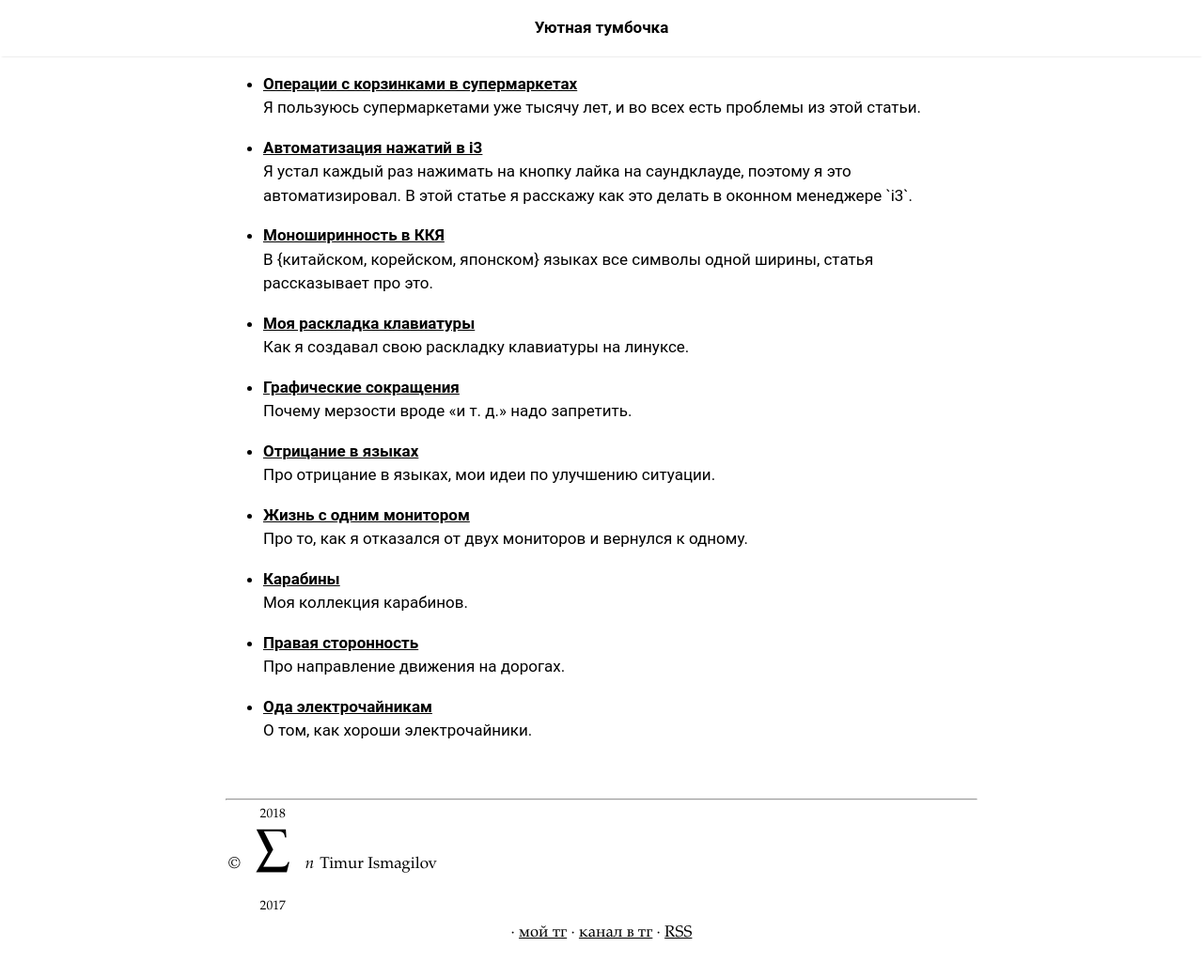
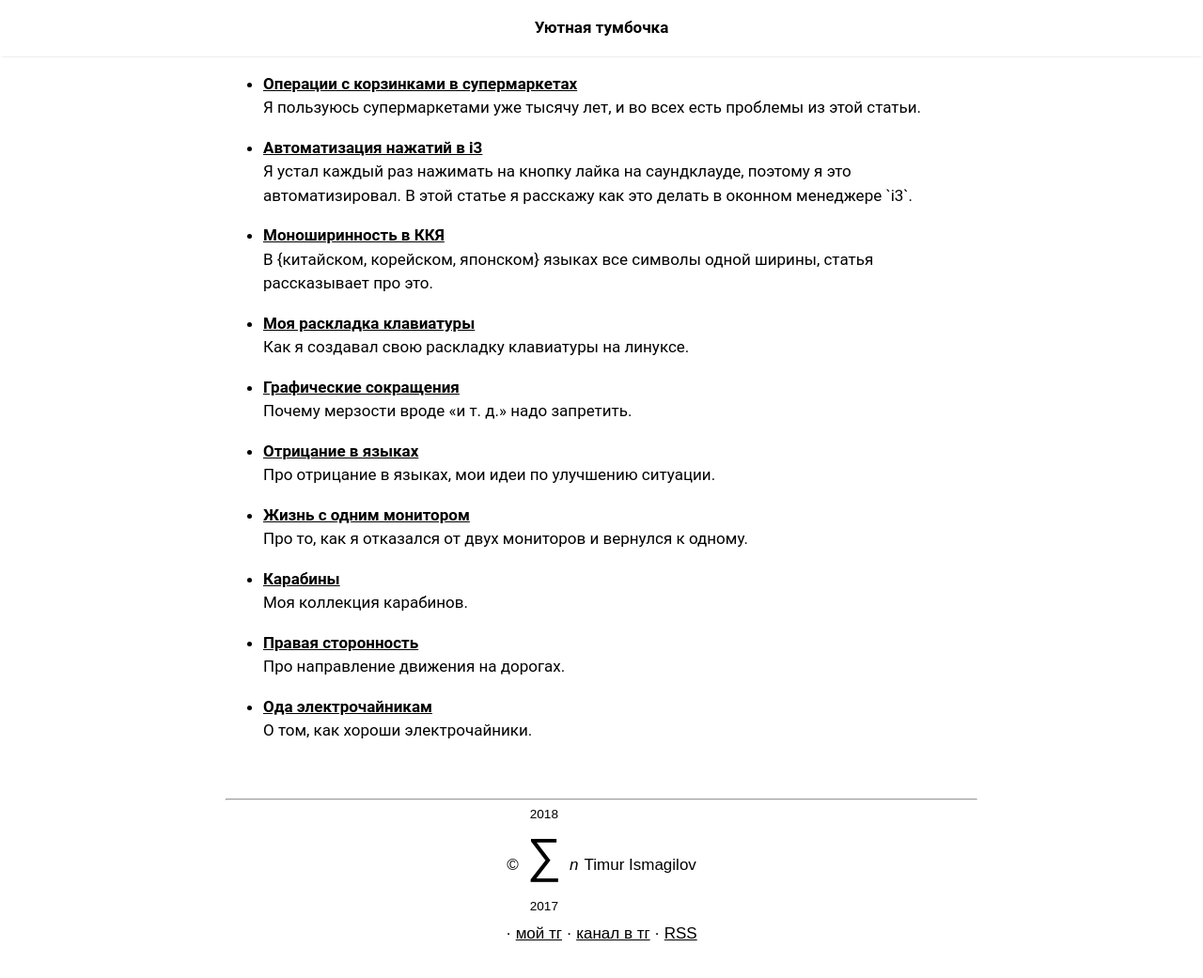
Before and after one commit to bouncepaw/bouncepaw.github.io, a Jekyll site: the page built from index.html, in a window 1280 px wide. Shown: the whole page at 94% size. Built offline with Jekyll 4.4.1, drawn with Linux system fonts in a browser that asks for light colours.

Commit message:
new style for copyright

```diff
--- a/_sass/tale/_layout.scss
+++ b/_sass/tale/_layout.scss
@@ -90,10 +90,14 @@ footer {
   }
 }
 
+footer {
+    font-family: "PT Sans", sans-serif;
+}
 
 .copyright {
   display: flex;
   align-items: center;
+  justify-content: center;
 }
 .copyright * {
   margin: 3px;
```
